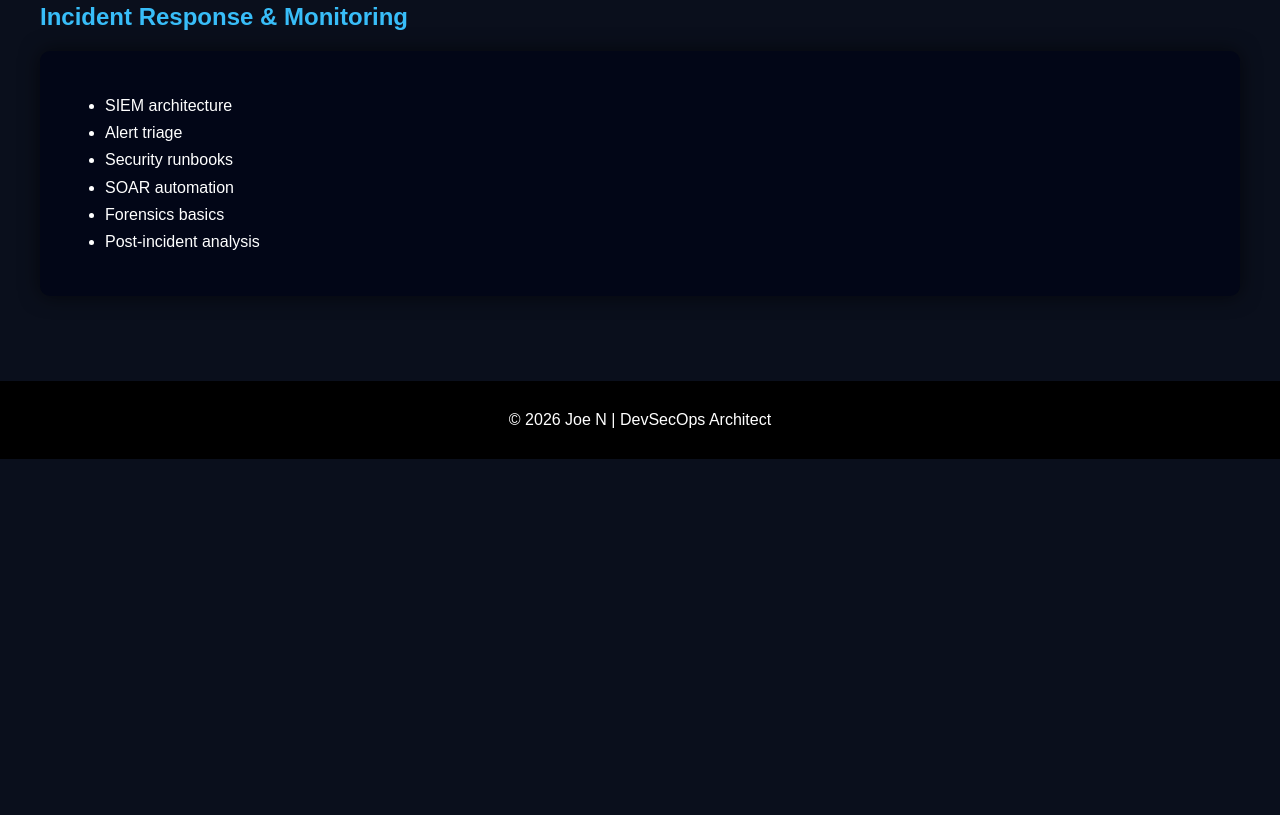
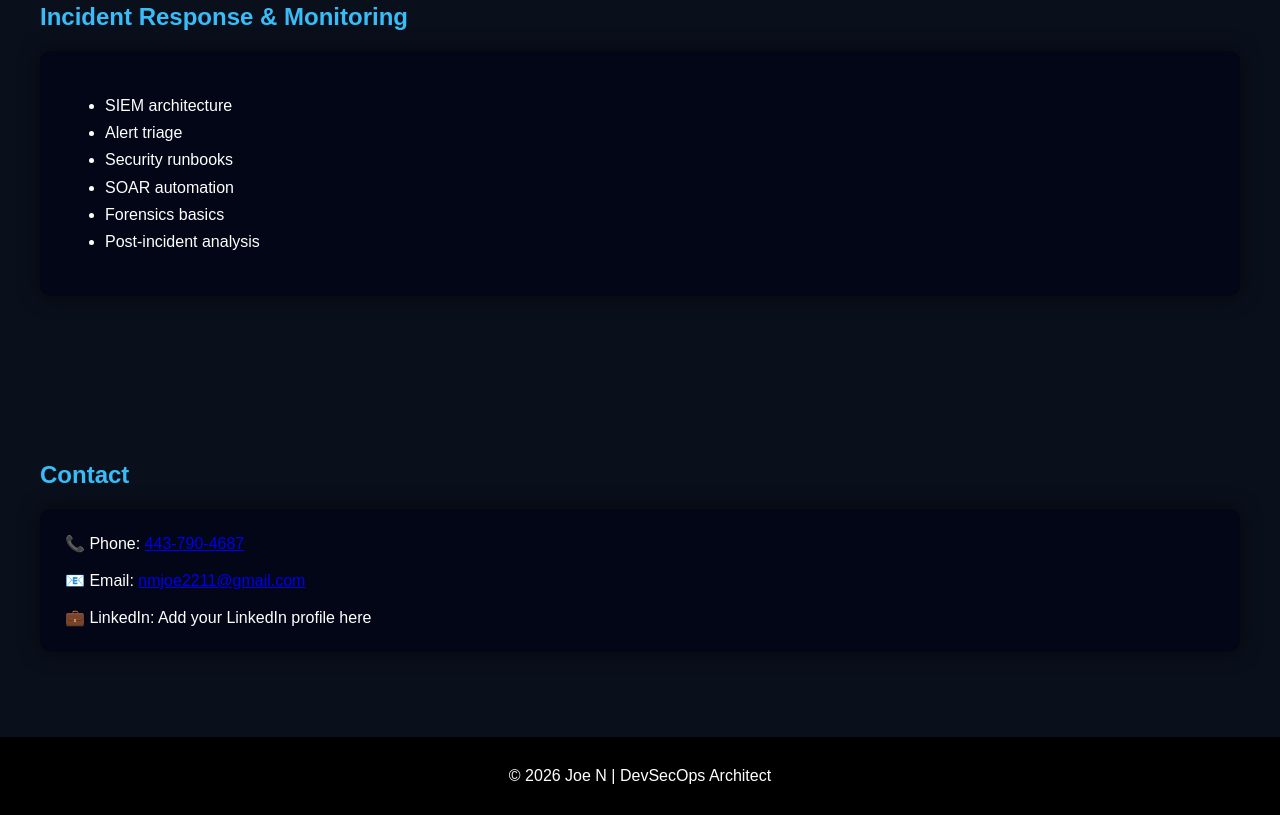
Before and after one commit to njoe-dev/joemolua-portfolio, a plain HTML site: page index.html in a window 1280 px wide. Shown: the part 7394-8209 px from the top of the page. Before the commit the page ends 7853 px from the top, so only its background shows below. Drawn offline with Linux system fonts and the light colour scheme.

Commit message:
Update index.html
Added contact details

```diff
--- a/index.html
+++ b/index.html
@@ -470,6 +470,29 @@ NIST • ISO 27001 • SOC 2 • CIS Benchmarks • FedRAMP
 
 </section>
 
+<section id="contact">
+
+<h2>Contact</h2>
+
+<div class="card contact">
+
+📞 Phone:
+<a href="tel:4437904687">443-790-4687</a>
+
+<br><br>
+
+📧 Email:
+<a href="mailto:nmjoe2211@gmail.com">nmjoe2211@gmail.com</a>
+
+<br><br>
+
+💼 LinkedIn:
+Add your LinkedIn profile here
+
+</div>
+
+</section>
+
 <footer>
 
 © 2026 Joe N | DevSecOps Architect
```
